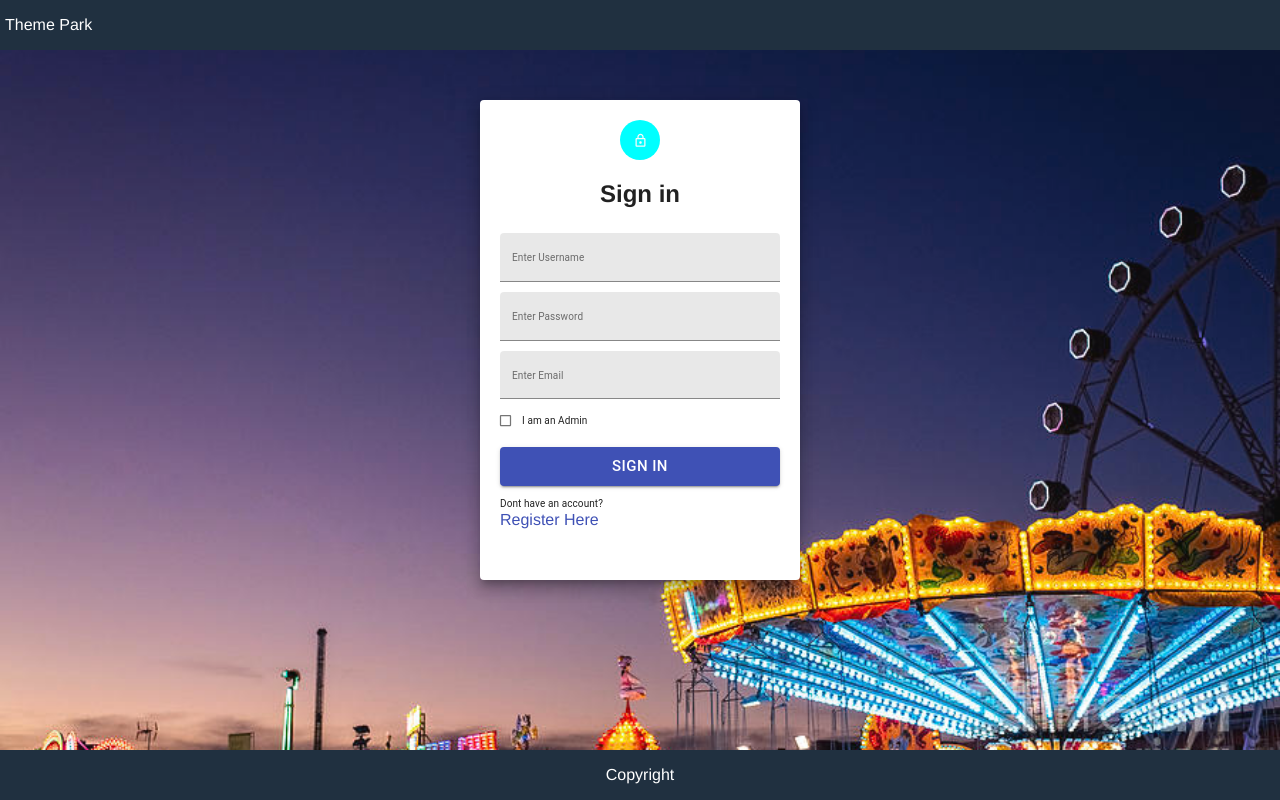
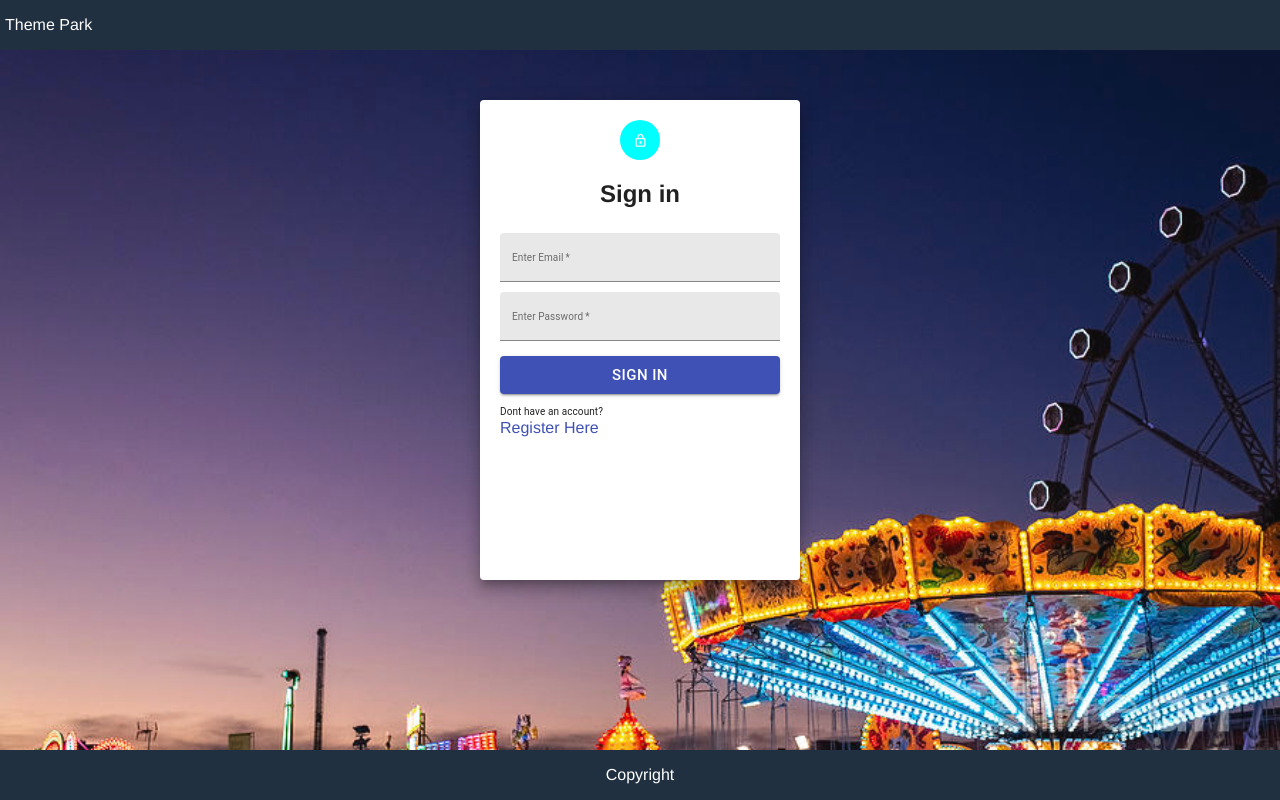
Before and after one commit to Usman0111/Theme-Park-Management-System, a React (Create React App) app in the folder Frontend/: page /login in a window 1280 px wide. Built offline with nearby package versions, Linux system fonts and the light colour scheme.

Commit message:
basic login

```diff
--- a/Frontend/src/pages/Login/Login.js
+++ b/Frontend/src/pages/Login/Login.js
@@ -1,34 +1,100 @@
-import React from "react";
-import {Avatar, Checkbox, FormControl, Grid, Link, Paper, TextField, Typography} from "@material-ui/core";
-import LockOutlinedIcon from "@material-ui/icons/LockOutlined"
+import React, { useState } from "react";
+import {
+  Avatar,
+  Checkbox,
+  FormControl,
+  Grid,
+  Link,
+  Paper,
+  TextField,
+  Typography,
+} from "@material-ui/core";
+import LockOutlinedIcon from "@material-ui/icons/LockOutlined";
 import Button from "@material-ui/core/Button";
-import FormControlLabel from '@material-ui/core/FormControlLabel'
+import FormControlLabel from "@material-ui/core/FormControlLabel";
 import "./Login.css";
+import { useHistory } from "react-router-dom";
+import axios from "axios";
 
 const Login = () => {
-  const paperStyle={ padding: 20,height: '55vh',width: 280, margin: '50px auto'}
-  const avatarStyle={backgroundColor: '#00FFFF' };
-  const boxStyle={margin: '5px 0', fontSize: 34}
-  const btnStyle={fontSize: 15, margin: '10px 0'}
+  const paperStyle = {
+    padding: 20,
+    height: "55vh",
+    width: 280,
+    margin: "50px auto",
+  };
+  const avatarStyle = { backgroundColor: "#00FFFF" };
+  const boxStyle = { margin: "5px 0", fontSize: 34 };
+  const btnStyle = { fontSize: 15, margin: "10px 0" };
+
+  const [loginData, setLoginData] = useState({
+    email: "",
+    password: "",
+  });
+
+  let history = useHistory();
+
+  const login = () => {
+    console.log(loginData);
+
+    axios
+      .post("http://100.26.17.215:5000/auth/login", loginData)
+      .then((res) => {
+        console.log(res);
+        history.push("/dashbaord");
+      })
+      .catch((err) => {
+        console.log(err);
+      });
+  };
+
   return (
     <Grid>
       <Paper elevation={10} style={paperStyle}>
-            <Grid align='center'>
-              <Avatar style={avatarStyle}><LockOutlinedIcon/></Avatar>
+        <Grid align="center">
+          <Avatar style={avatarStyle}>
+            <LockOutlinedIcon />
+          </Avatar>
           <h2>Sign in</h2>
         </Grid>
-            <TextField className="username" label="Enter Username" variant="filled" placeholder={"Username"} fullWidth style={boxStyle}/>
-            <TextField type='password' label="Enter Password" variant="filled" placeholder={"Password"} fullWidth style={boxStyle}/>
-            <TextField label="Enter Email" variant="filled" placeholder={"Email"} fullWidth style={boxStyle}/>
-            <FormControlLabel
-              control={<Checkbox name="Check" color="primary"/>}
-              label={"I am an Admin"}/>
-            <Button type='submit' variant='contained' color='primary' fullWidth style={btnStyle}>Sign In</Button>
+        <TextField
+          label="Enter Email"
+          variant="filled"
+          placeholder={"Email"}
+          fullWidth
+          style={boxStyle}
+          required
+          onChange={(event) => {
+            setLoginData({ ...loginData, email: event.target.value });
+          }}
+        />
+        <TextField
+          type="password"
+          label="Enter Password"
+          variant="filled"
+          placeholder={"Password"}
+          fullWidth
+          required
+          style={boxStyle}
+          onChange={(event) => {
+            setLoginData({ ...loginData, password: event.target.value });
+          }}
+        />
+        <Button
+          type="submit"
+          variant="contained"
+          color="primary"
+          fullWidth
+          style={btnStyle}
+          onClick={login}
+        >
+          Sign In
+        </Button>
         <Typography>Dont have an account?</Typography>
         <Link>Register Here</Link>
       </Paper>
     </Grid>
-  )
-}
+  );
+};
 
 export default Login;
```
Also changed, not shown: Frontend/src/pages/Registration/Registration.js (+44 -42 lines). Lines whose indentation alone changed are shown as unchanged.
